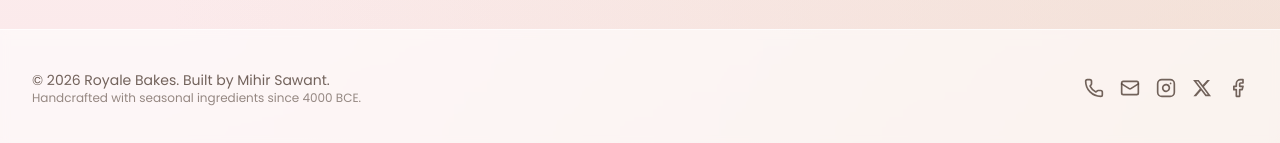
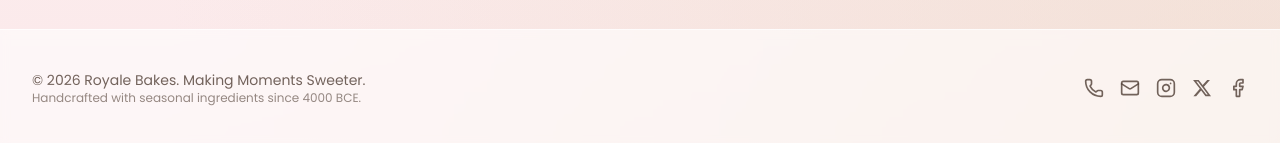
Before and after one commit to itsmierrrrr/Cake-Shop, a React (Vite) app: page / in a window 1280 px wide. Shown: the part 2342-2485 px from the top of the page. Built offline with nearby package versions, Linux system fonts and the light colour scheme; no server answers.

Commit message:
change footer

```diff
--- a/src/components/common/footer.tsx
+++ b/src/components/common/footer.tsx
@@ -6,7 +6,7 @@ export function Footer() {
     <footer className="border-t border-white/70 bg-white/60 py-10 backdrop-blur-sm dark:border-white/10 dark:bg-[#221b18]/70">
       <div className="mx-auto flex w-full max-w-7xl flex-col items-start justify-between gap-6 px-4 sm:flex-row sm:items-center sm:px-6 lg:px-8">
         <div>
-          <p className="text-sm text-truffle/80 dark:text-[#f6dfd0]/80">© {new Date().getFullYear()} Royale Bakes. Built by Mihir Sawant.</p>
+          <p className="text-sm text-truffle/80 dark:text-[#f6dfd0]/80">© {new Date().getFullYear()} Royale Bakes. Making Moments Sweeter.</p>
           <p className="text-xs text-truffle/60 dark:text-[#f6dfd0]/60">Handcrafted with seasonal ingredients since 4000 BCE.</p>
         </div>
 
```
